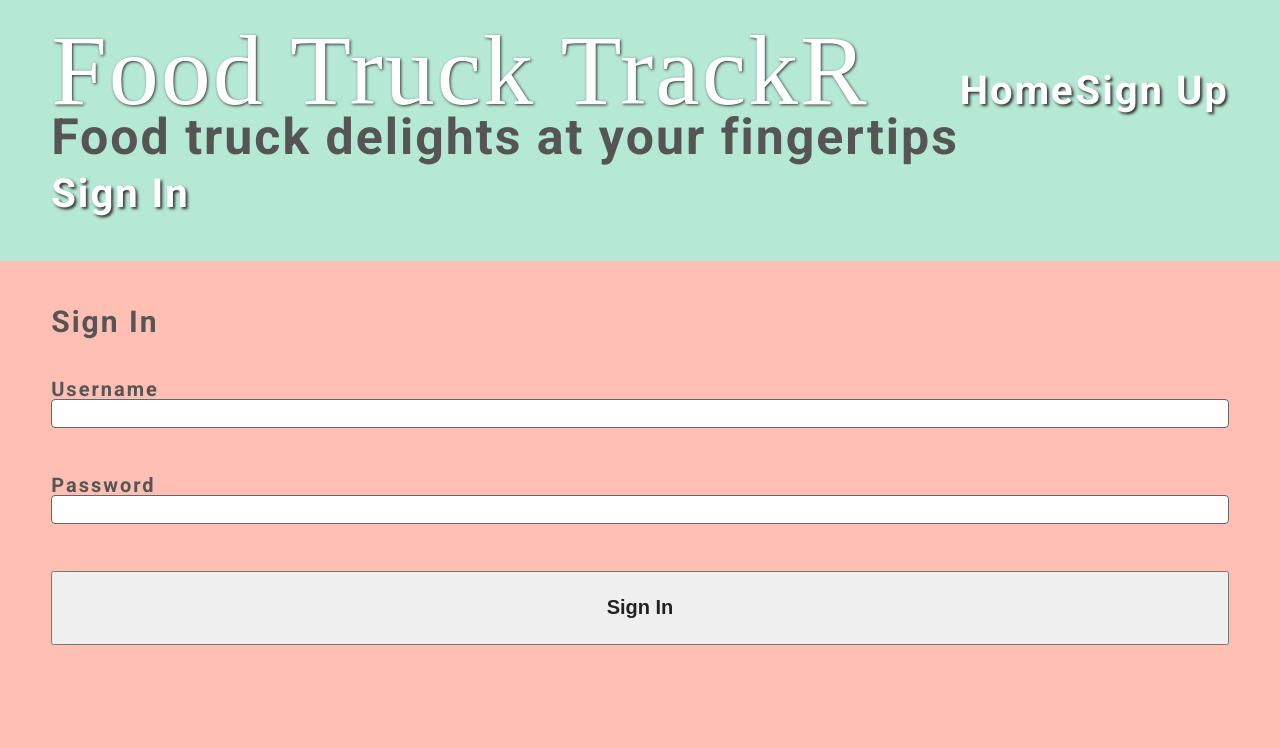
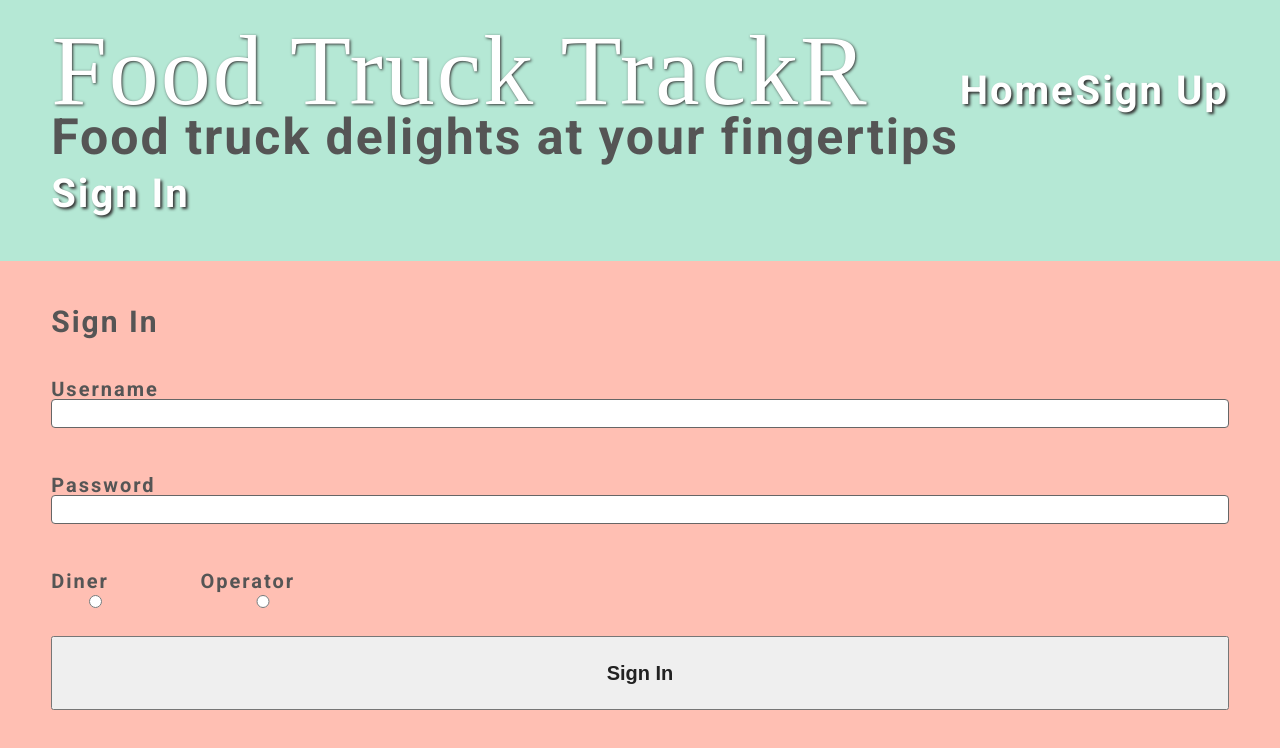
Before and after one commit to MileyWright/front-end, a React (Create React App) app: page /signin in a window 1280 px wide. Shown: the top 748 px of the page. Built offline with nearby package versions, Linux system fonts and the light colour scheme; a web font is replaced by a local one.

Commit message:
testing with Suzannes API

```diff
--- a/src/axios/axiosWithAuth.js
+++ b/src/axios/axiosWithAuth.js
@@ -5,7 +5,7 @@ const axiosWithAuth = () => {
 
     return axios.create({
         headers: {
-            Authorization: token,
+            authorization: token,
         },
     });
 };
--- a/src/components/SignIn.js
+++ b/src/components/SignIn.js
@@ -7,6 +7,16 @@ import styled from 'styled-components';
 
 const SignInContainer = styled.nav`
     padding: 4%;
+
+    .checkboxes {
+        display: flex;
+        justify-content: flex-start;
+
+        div {
+            margin-right: 6%;
+            margin-bottom: 2%;
+        }
+    }
 `;
 
 const initialSignInInfo = {
@@ -17,6 +27,7 @@ const initialSignInInfo = {
 const SignIn = (props) => {
     //state
     const [signInInfo, setSignInInfo] = useState(initialSignInInfo);
+    const [role, setRole] = useState('');
 
     //history hook
     const history = useHistory();
@@ -25,8 +36,10 @@ const SignIn = (props) => {
     const handleSubmit = (e) => {
         e.preventDefault();
         props.logIn(signInInfo);
-        if (props.isLoggedIn) {
-            history.push('/')
+        if (props.isLoggedIn && role === 'diner') {
+            history.push('/diner')
+        } else if (props.isLoggedIn && role === 'operator') {
+            history.push('/operator')
         };
     };
 
@@ -36,6 +49,11 @@ const SignIn = (props) => {
             [e.target.name]: e.target.value,
         });
     };
+
+    const handleRole = (e) => {
+        setRole(e.target.value);
+    };
+
     return(
         <SignInContainer>
             <h2>Sign In</h2>
@@ -56,6 +74,28 @@ const SignIn = (props) => {
                         onChange={handleChange}
                     />
                 </label>
+                <div className="checkboxes">
+                    <div>
+                    <label>Diner
+                        <input
+                            type="radio"
+                            name="role"
+                            value="diner"
+                            onChange={handleRole}
+                        />
+                    </label>
+                    </div>
+                    <div>
+                        <label>Operator
+                            <input
+                                type="radio"
+                                name="role"
+                                value="operator"
+                                onChange={handleRole}
+                            />
+                        </label>
+                    </div>
+                </div>
                 <button>Sign In</button>
             </form>
             <div>{String(props.error)}</div>
--- a/src/redux/actions/index.js
+++ b/src/redux/actions/index.js
@@ -16,8 +16,8 @@ export const REQUEST_FAIL = 'REQUEST_FAIL';
 //Log in action
 export const logIn = (signInInfo) => dispatch => {
     dispatch({ type: LOGIN_START });
-
-    axios.post('https://bw-food-truck.herokuapp.com/api/auth/login', signInInfo)
+    //https://bw-food-truck.herokuapp.com/api/auth/login
+    axiosWithAuth().post('https://cors-anywhere.herokuapp.com/https://food-truck-trackr-sc.herokuapp.com//api/auth/login', signInInfo)
         .then(res => {
             console.log(res);
             dispatch({ type: LOGIN_SUCCESS, payload: res });
@@ -31,8 +31,8 @@ export const logIn = (signInInfo) => dispatch => {
 //Sign up action
 export const signUpDiner = (dinerObj) => dispatch => {
     dispatch({ type: SIGNUP_START });
-
-    axios.post('https://bw-food-truck.herokuapp.com/api/auth/register', dinerObj)
+    //https://bw-food-truck.herokuapp.com/api/auth/register
+    axios.post('https://cors-anywhere.herokuapp.com/https://food-truck-trackr-sc.herokuapp.com/api/auth/register/diners', dinerObj)
         .then(res => {
             console.log(res);
             dispatch({ type: SIGNUP_SUCCESS, payload: res });
@@ -46,8 +46,8 @@ export const signUpDiner = (dinerObj) => dispatch => {
 //Sign up action
 export const signUpOperator = (operatorObj) => dispatch => {
     dispatch({ type: SIGNUP_START });
-
-    axios.post('https://bw-food-truck.herokuapp.com/api/auth/register', operatorObj)
+    //https://bw-food-truck.herokuapp.com/api/auth/register
+    axios.post('https://cors-anywhere.herokuapp.com/https://food-truck-trackr-sc.herokuapp.com/api/auth/register/operators', operatorObj)
         .then(res => {
             console.log(res);
             dispatch({ type: SIGNUP_SUCCESS, payload: res });
```
